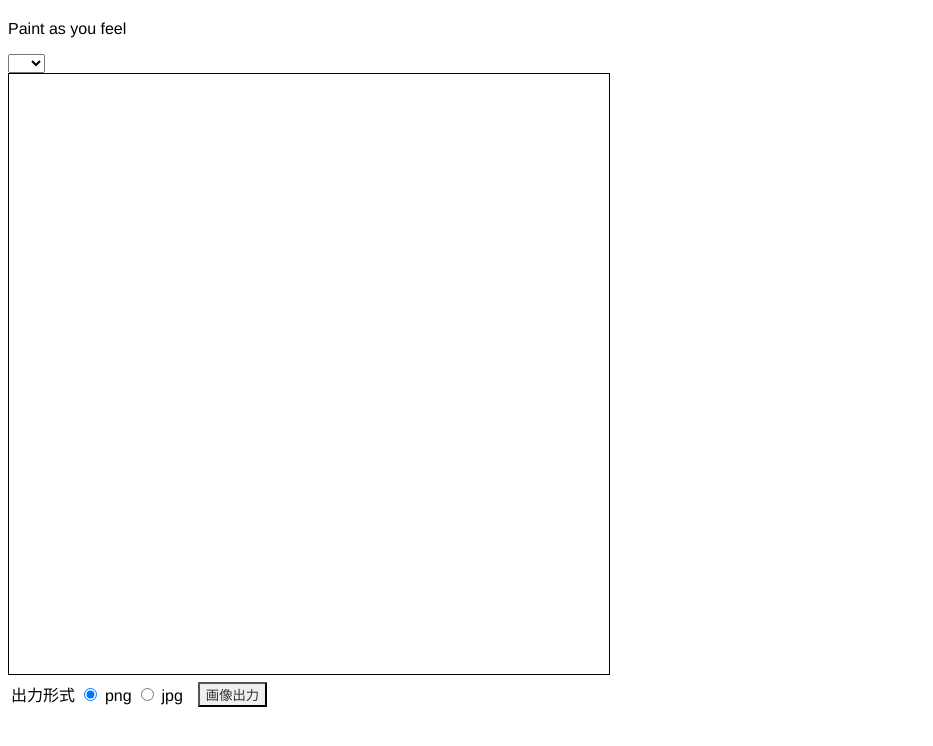
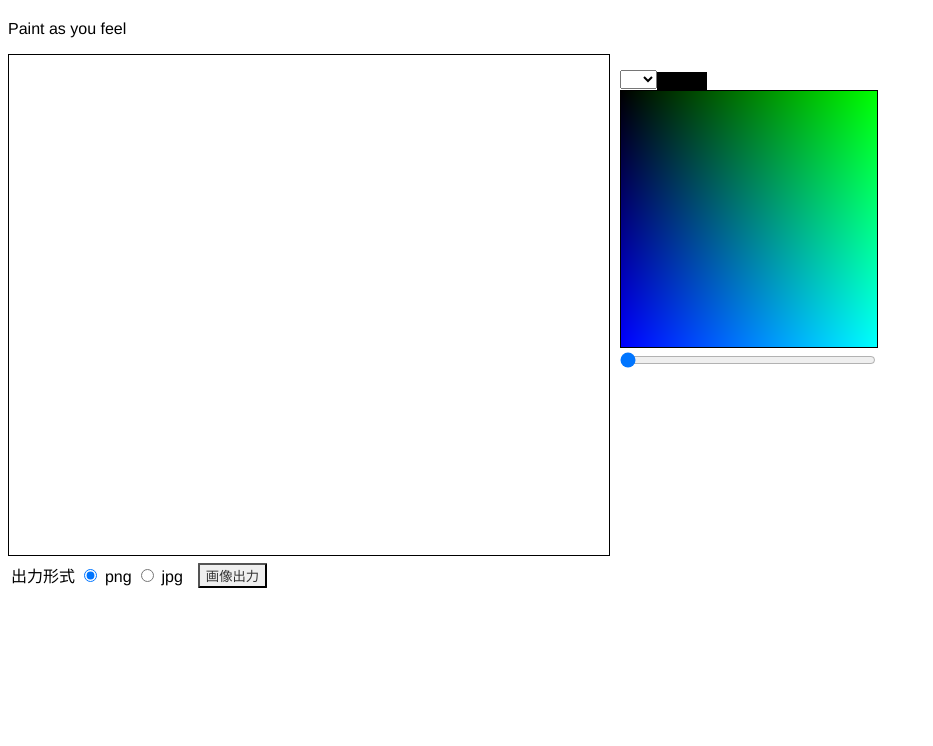
Before and after one commit to keeykeey/paint, a Vue app in the folder frontend/: page / in a window 1280 px wide. Shown: the top 746 px of the page, without its empty margins (0-933 px from the left). Built offline with nearby package versions, Linux system fonts and the light colour scheme.

Commit message:
[add]色を選べるようにした

```diff
--- a/frontend/src/App.vue
+++ b/frontend/src/App.vue
@@ -3,11 +3,19 @@
     <p>
       Paint as you feel
     </p>
-    <selector
-      :defaultVal = "fontSize"
-      :selectVal = "setFontSize"
-      :optionList = "fontSizeList"
-    />
+    <div id="fontSelector">
+      <selector
+        :defaultVal = "fontSize"
+        :selectVal = "setFontSize"
+        :optionList = "fontSizeList"
+      />
+    </div>
+    <choose-font-color
+      :defaultColor = "fontColor"
+      :propColor = "propColor"
+      :width = "Number(256)"
+      :height = "Number(256)"
+    ></choose-font-color>
     <paint-pallet
       :color = "fontColor"
       :fontSize  = "fontSize"
@@ -18,33 +26,37 @@
 </template>
 
 <script>
-import PaintPallet from './components/PaintPallet'
+import PaintPallet from "./components/PaintPallet"
+import ChooseFontColor from "./components/ChooseFontColor"
 import Selector from "./components/Selector"
+const DEFAULT_FONT_COLOR = "#000000"
 const DEFAULT_FONT_SIZE = "3"
 const CANVAS_WIDTH = "600"
-const CANVAS_HEIGHT = "600"
+const CANVAS_HEIGHT = "500"
 
 export default {
   name: 'App',
   components: {
     PaintPallet,
+    ChooseFontColor,
     Selector,
   },
   data: function(){
     return {
       // Selector -> fontsize
-      fontColor: "#40a174",
+      fontColor: DEFAULT_FONT_COLOR,
       fontSize: DEFAULT_FONT_SIZE,
-      fontSizeList: [1,2,3,4,5,6,7,8,9,10],
+      fontSizeList: [1,2,3,4,5,6,7,8,9,10,11,12,13,14,15,16,17,18,19,20],
       canvasWidth: CANVAS_WIDTH,
       canvasHeight: CANVAS_HEIGHT,
     }
   },
   methods: {
+    // Selector -> SelectFontColor
+    propColor(color) {
+      this.fontColor = String(color);
+    },
     // Selector -> fontsize
-    setColor(color) {
-      this.color = color;
-    },
     setFontSize(size) {
       this.fontSize = String(size);
     },
@@ -57,4 +69,9 @@ export default {
   font-family: Avenir, Helvetica, Arial, sans-serif;
   margin-top: 20px;
 }
+#fontSelector {
+  position: absolute;
+  top: 70px;
+  left: 620px;
+}
 </style>
--- /dev/null
+++ b/frontend/src/components/ChooseFontColor.vue
@@ -0,0 +1,120 @@
+<template>
+  <div>
+    <button ref="presentColor" class="presentColor"></button>
+    <canvas
+      ref="canvas"
+      :width="width"
+      :height="height"
+      @click="chooseFontColor"
+    />
+    <input class="bar" type="range" min="0" max="255" step="1" v-model="rc"/>
+  </div>
+</template>
+
+<script>
+  export default {
+    data() {
+      return {
+        rc: null,
+        gc: null,
+        bc: null,
+        canvas: null,
+        context: null,
+        rect: null,
+        presentColorCode: "",
+        colorButton: null,
+      }
+    },
+    props: {
+      defaultColor: String,
+      propColor: Function,
+      width: Number,
+      height: Number,
+    },
+    mounted() {
+      this.rc = this.defaultColor.substring(1,3);
+      this.canvas = this.$refs.canvas;
+      this.context = this.canvas.getContext("2d");
+      this.mapColors(this.context);
+
+      this.rect = this.canvas.getBoundingClientRect();
+
+      this.colorButton = this.$refs.presentColor;
+      this.colorButton.style.backgroundColor = this.defaultColor
+    },
+    watch: {
+      rc() {
+        this.mapColors(this.context);
+      },
+      presentColorCode(code) {
+        this.propColor(code);
+        this.colorButton.style.backgroundColor = code;
+      }
+    },
+    methods: {
+      _10to16AsString(val) {
+        let ret = Number(val).toString(16);
+        if (ret.length == 0) {
+          return "00";
+        } else if (ret.length == 1) {
+          return "0" + ret;
+        } else {
+          return ret;
+        }
+      },
+      mapColors(context) {
+        for (let g=0; g<=255; g++) {
+          for (let b=0; b<=255; b++) {
+            const r0x = this._10to16AsString(this.rc);
+            const g0x = this._10to16AsString(g);
+            const b0x = this._10to16AsString(b);
+            const colorCode = `#${r0x}${g0x}${b0x}`;
+            context.fillStyle = colorCode;
+            context.fillRect(g, b, this.height/256, this.width/256)
+          }
+        }
+      },
+      chooseFontColor(e) {
+        const gN = Number(e.clientX) - Number(this.rect.left);
+        const bN = Number(e.clientY) - Number(this.rect.top);
+        const r0x = this._10to16AsString(this.rc);
+        const g0x = this._10to16AsString(gN);
+        const b0x = this._10to16AsString(bN);
+        const colorCode = `#${r0x}${g0x}${b0x}`;
+        this.presentColorCode = colorCode;
+      },
+      toggleStyle() {
+        /** TODO */
+        this.canvas.classList.toggle("is-hidden");
+      }
+    },
+  }
+</script>
+
+<style scoped>
+  .presentColor {
+    position: absolute;
+    top: 72px;
+    left: 657px;
+    width: 50px;
+    height: 18px;
+    border: solid 1px;
+  }
+  canvas {
+    position: absolute;
+    top: 90px;
+    left: 620px;
+    border: solid 1px;
+    transition:
+      border-top .3s ease-out;
+  }
+  canvas.is-hidden {
+    opacity: 0;
+  }
+  .bar {
+    position: absolute;
+    top: 350px;
+    left: 618px;
+    width: 256px;
+  }
+</style>
--- a/frontend/src/components/PaintPallet.vue
+++ b/frontend/src/components/PaintPallet.vue
@@ -2,9 +2,9 @@
   <div class="comp">
     <div>
         <canvas
-            :width = "canvasHeight"
-            :height = "canvasWidth"
-            class="canvas" ref="canvas"
+            :width = "canvasWidth"
+            :height = "canvasHeight"
+            ref="canvas"
             @mousemove = "draw"
             @mousedown = "changeMode"
             @mouseup   = "changeMode"
```
